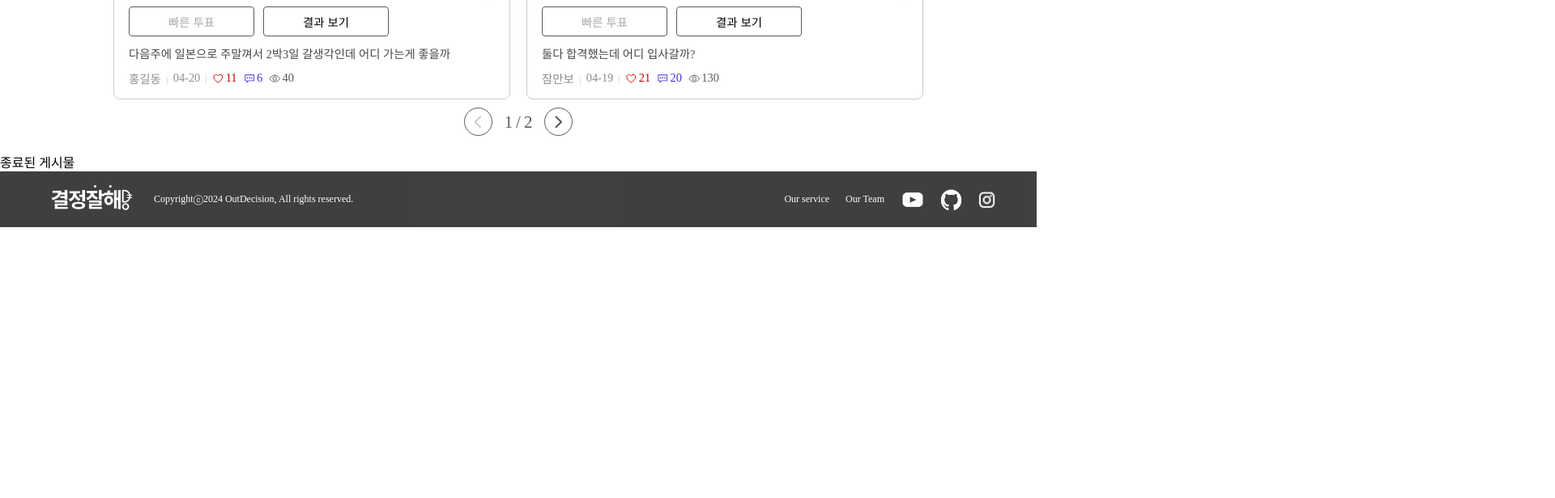
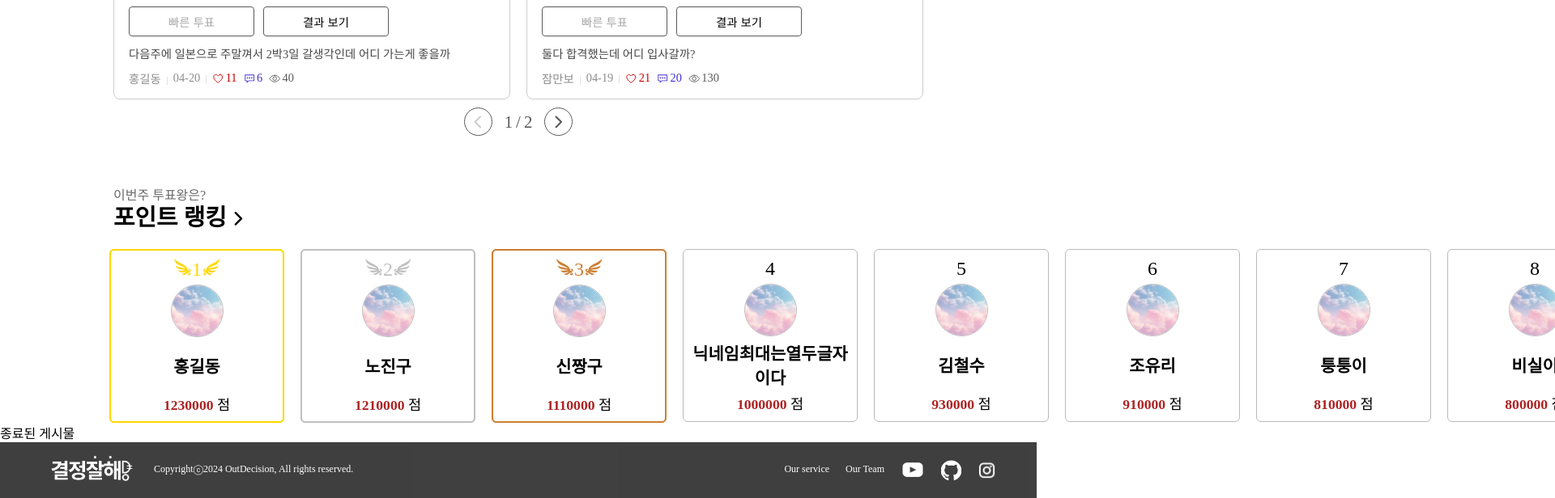
Before and after one commit to tgy1201/OutDecision_Client, a React (Create React App) app: page / in a window 1280 px wide. Shown: the part 2497-3113 px from the top of the page at 81% size, 1920 px wide, since content can reach past the window. Before the commit the page ends 2778 px from the top, so only its background shows below. Built offline with nearby package versions, Linux system fonts and the light colour scheme.

Commit message:
메인페이지 랭킹 구현

```diff
--- a/public/assets/data/ranking.json
+++ b/public/assets/data/ranking.json
@@ -21,7 +21,7 @@
         {
             "rank" : 4,
             "profile" : "/assets/images/background.png",
-            "user" : "신짱아",
+            "user" : "닉네임최대는열두글자이다",
             "point" : 1000000
         },
         {
--- a/src/component/mainRanking/MainRanking.js
+++ b/src/component/mainRanking/MainRanking.js
@@ -0,0 +1,69 @@
+import React from "react";
+
+// Import Swiper React components
+import { Swiper, SwiperSlide } from 'swiper/react';
+
+// Import Swiper styles
+import 'swiper/css';
+import 'swiper/css/free-mode';
+import 'swiper/css/pagination';
+import styles from './mainRanking.module.css';
+
+import { FreeMode, Pagination } from 'swiper/modules';
+
+import { GiCurlyWing } from "react-icons/gi";
+
+function MainRanking ({ranks}) {
+    return (
+        <Swiper
+            slidesPerView={2.7}
+            spaceBetween={15}
+            freeMode={true}
+            slidesOffsetBefore={20}
+            slidesOffsetAfter={20}
+            modules={[FreeMode, Pagination]}
+            className={styles.myswiper}
+            breakpoints={{
+                600:{
+                    slidesPerView: 3.2,
+                    spaceBetween: 16
+                },
+                700:{
+                    slidesPerView: 3.7,
+                    spaceBetween: 17
+                },
+                880:{
+                    slidesPerView: 4.2,
+                    spaceBetween: 18
+                },
+                980:{
+                    slidesPerView: 4.7,
+                    spaceBetween: 19
+                }
+                ,
+                1080:{
+                    slidesPerView: 'auto',
+                    spaceBetween: 20,
+                }
+                }
+            }
+            >
+            {ranks.map((rank, idx)=>
+                (
+                    <SwiperSlide key={idx} className={styles.rank_wrap}>
+                        <p className={styles.rank}>
+                            <GiCurlyWing className={styles.left_wing}/>
+                            {rank.rank}
+                            <GiCurlyWing className={styles.right_wing}/></p>
+                        <div className={styles.profile_wrap}>
+                            <img src={rank.profile} alt="프로필" />
+                        </div>
+                        <p className={styles.user}>{rank.user}</p>
+                        <p className={styles.point}><span style={{color: '#ac2323', fontWeight: '600'}}>{rank.point}</span> 점</p>
+                    </SwiperSlide>
+                ))}
+        </Swiper>
+    )
+}
+
+export default MainRanking;
--- a/src/component/mainRanking/mainRanking.module.css
+++ b/src/component/mainRanking/mainRanking.module.css
@@ -0,0 +1,123 @@
+.myswiper {
+    margin-top: 10px;
+    max-width: 1050px;
+    width: 100%;
+    margin-left: auto;
+    margin-right: auto;
+    overflow: visible;
+}
+
+.rank_wrap {
+    display: flex;
+    flex-direction: column;
+    align-items: center;
+    border: 1px solid #b9b9b9;
+    border-radius: 6px;
+    padding: 10px;
+    gap: 5px;
+    max-width: 216px;
+}
+
+.rank_wrap:nth-child(1) {
+    outline: 2px solid gold;
+    outline-offset: -2px;
+    border: 1px solid gold;
+
+    .left_wing {
+        display: inline-block;
+        margin-right: 1px;
+        font-size: 1.4rem;
+    }
+    .right_wing {
+        display: inline-block;
+        transform: scaleX(-1);
+        margin-left: 1px;
+        font-size: 1.4rem;
+    }
+    .rank {
+        color: gold;
+    }
+}
+
+.rank_wrap:nth-child(2) {
+    outline: 2px solid #c0c0c0;
+    outline-offset: -2px;
+    border: 1px solid #c0c0c0;
+
+    .left_wing {
+        display: inline-block;
+        margin-right: 1px;
+        font-size: 1.4rem;
+    }
+    .right_wing {
+        display: inline-block;
+        transform: scaleX(-1);
+        margin-left: 1px;
+        font-size: 1.4rem;
+    }
+    .rank {
+        color: #c0c0c0;
+    }
+}
+
+.rank_wrap:nth-child(3) {
+    outline: 2px solid #CD7F32;
+    outline-offset: -2px;
+    border: 1px solid #CD7F32;
+
+    .left_wing {
+        display: inline-block;
+        margin-right: 1px;
+        font-size: 1.4rem;
+    }
+    .right_wing {
+        display: inline-block;
+        transform: scaleX(-1);
+        margin-left: 1px;
+        font-size: 1.4rem;
+    }
+    .rank {
+        color: #CD7F32;
+    }
+}
+
+.rank {
+    font-size: 1.5rem;
+}
+
+.right_wing {
+    display: none;
+}
+
+.left_wing {
+    display: none;
+}
+
+.profile_wrap {
+    width: 65px;
+    height: 65px;
+    position: relative;
+    border-radius: 50%;
+    border: 1px solid #bababa;
+}
+
+.profile_wrap img {
+    width: 100%;
+    height: 100%;
+    border-radius: 50%;
+    object-fit: cover;
+}
+
+.user {
+    font-size: 1.3rem;
+    font-weight: 600;
+    word-break: break-all;
+    text-align: center;
+    height: 60px;
+    display: flex;
+    align-items: center;
+}
+
+.point {
+    font-size: 1.1rem;
+}
--- a/src/component/recommend/Recommend.js
+++ b/src/component/recommend/Recommend.js
@@ -6,6 +6,7 @@ import { Swiper, SwiperSlide } from 'swiper/react';
 
 // Import Swiper styles
 import 'swiper/css';
+import 'swiper/css/free-mode';
 import 'swiper/css/pagination';
 import styles from './recommed.module.css';
 
@@ -31,12 +32,18 @@ function Recommend ({posts, handleClick}) {
             slidesPerView={'auto'}
             centeredSlides={isMobile? true : false}
             spaceBetween={30}
+            slidesOffsetAfter={20}
             pagination={{
                 clickable: true,
                 dynamicBullets: true,
             }}
             modules={[Pagination]}
             className={styles.myswiper}
+            breakpoints={{
+                768:{
+                    slidesOffsetBefore: 20
+                }
+            }}
             >
             {posts.map((post, idx)=>
                 (
--- a/src/component/recommend/recommed.module.css
+++ b/src/component/recommend/recommed.module.css
@@ -44,18 +44,12 @@
     margin: 15px 0 25px 0;
 }
 
-.post_wrap:nth-last-child() {
-    margin-right: 30px;
-}
-
 .myswiper {
+    max-width: 1050px;
+    margin-left: auto;
+    margin-right: auto;
+    overflow: visible;
     --swiper-pagination-color: #ac2323;
     --swiper-pagination-bottom: 0px;
     --swiper-pagination:
 }
-
-@media (min-width:768px) {
-    .post_wrap:nth-child(1) {
-        margin-left: 10%;
-    }
-}
--- a/src/pages/main/Main.js
+++ b/src/pages/main/Main.js
@@ -8,16 +8,19 @@ import MainPost from "../../component/mainPost/MainPost";
 
 import { FiChevronRight } from "react-icons/fi";
 import { Link } from "react-router-dom";
+import MainRanking from "../../component/mainRanking/MainRanking";
 
 function Main () {
     const [recommendPosts, setRecommendPosts] = useState([]);
     const [hotPosts, setHotPosts] = useState([]);
     const [newPosts, setNewPosts] =  useState([]);
+    const [ranks, setRanks] = useState([]);
 
     useEffect(() => {
         handlefetchRecommendPosts();
         handlefetchHotPosts();
         handlefetchNewPosts();
+        handlefetchRanks();
     }, []);
 
     const handlefetchRecommendPosts = async () => {
@@ -47,6 +50,15 @@ function Main () {
         }
     };
 
+    const handlefetchRanks = async () => {
+        try {
+            const response = await axios.get('/assets/data/ranking.json');
+            setRanks(response.data.ranking);
+        } catch(error) {
+            console.log(error);
+        }
+    };
+
     return (
         <div className={styles.container}>
             <Banner />
@@ -61,20 +73,35 @@ function Main () {
                 <section className={styles.hot}>
                     <div className={styles.post_header}>
                         <p>지금 뜨고 있는 투표는?</p>
-                        <Link to="/board/hot">
-                            <div>HOT 게시물<FiChevronRight style={{verticalAlign: 'middle', fontSize: "1.8rem"}}/></div>
-                        </Link>
+                        <div>
+                            <Link to="/board/hot">
+                                HOT 게시물<FiChevronRight style={{verticalAlign: 'middle', fontSize: "1.8rem"}}/>
+                            </Link>
+                        </div>
                     </div>
                     <MainPost posts={hotPosts} bname={'hot'}/>
                 </section>
                 <section className={styles.all}>
                     <div className={styles.post_header}>
                         <p>따끈따끈 방금 올라온 투표는?</p>
-                        <Link to="/board/all">
-                            <div>최신 게시물<FiChevronRight style={{verticalAlign: 'middle', fontSize: "1.8rem"}}/></div>
-                        </Link>
+                        <div>
+                            <Link to="/board/all">
+                                최신 게시물<FiChevronRight style={{verticalAlign: 'middle', fontSize: "1.8rem"}}/>
+                            </Link>
+                        </div>
                     </div>
                     <MainPost posts={newPosts} bname={'all'}/>
+                </section>
+                <section className={styles.rank}>
+                    <div className={`${styles.rank_header} ${styles.post_header}`}>
+                        <p>이번주 투표왕은?</p>
+                        <div>
+                            <Link to="/ranking">
+                                포인트 랭킹<FiChevronRight style={{verticalAlign: 'middle', fontSize: "1.8rem"}}/>
+                            </Link>
+                        </div>
+                    </div>
+                    <MainRanking ranks={ranks} />
                 </section>
                 <section className={styles.end}>
                     종료된 게시물
--- a/src/pages/main/main.module.css
+++ b/src/pages/main/main.module.css
@@ -4,14 +4,16 @@
 }
 
 .post_header {
-    display: flex;
-    flex-direction: column;
     padding-left: 5px;
 }
 
 .post_header div {
     font-size: 1.8rem;
     font-weight: 600;
+    width: fit-content;
+}
+
+.post_header div > a {
     display: flex;
     align-items: center;
     line-height: 2.2rem;
@@ -57,6 +59,15 @@
         max-width: 1000px;
         margin: 30px auto 0 auto;
     }
+
+    .rank {
+        margin-top: 30px;
+    }
+    .rank_header {
+        padding: 10px 0;
+        max-width: 1000px;
+        margin: 0 auto;
+    }
 }
 
 @media (max-width: 1079px) {
@@ -86,4 +97,14 @@
         padding: 5px 20px;
         position: relative;
     }
+
+    .rank {
+        margin-top: 25px;
+        padding: 5px 0;
+        position: relative;
+    }
+
+    .rank_header {
+        padding: 0 20px;
+    }
 }
```
